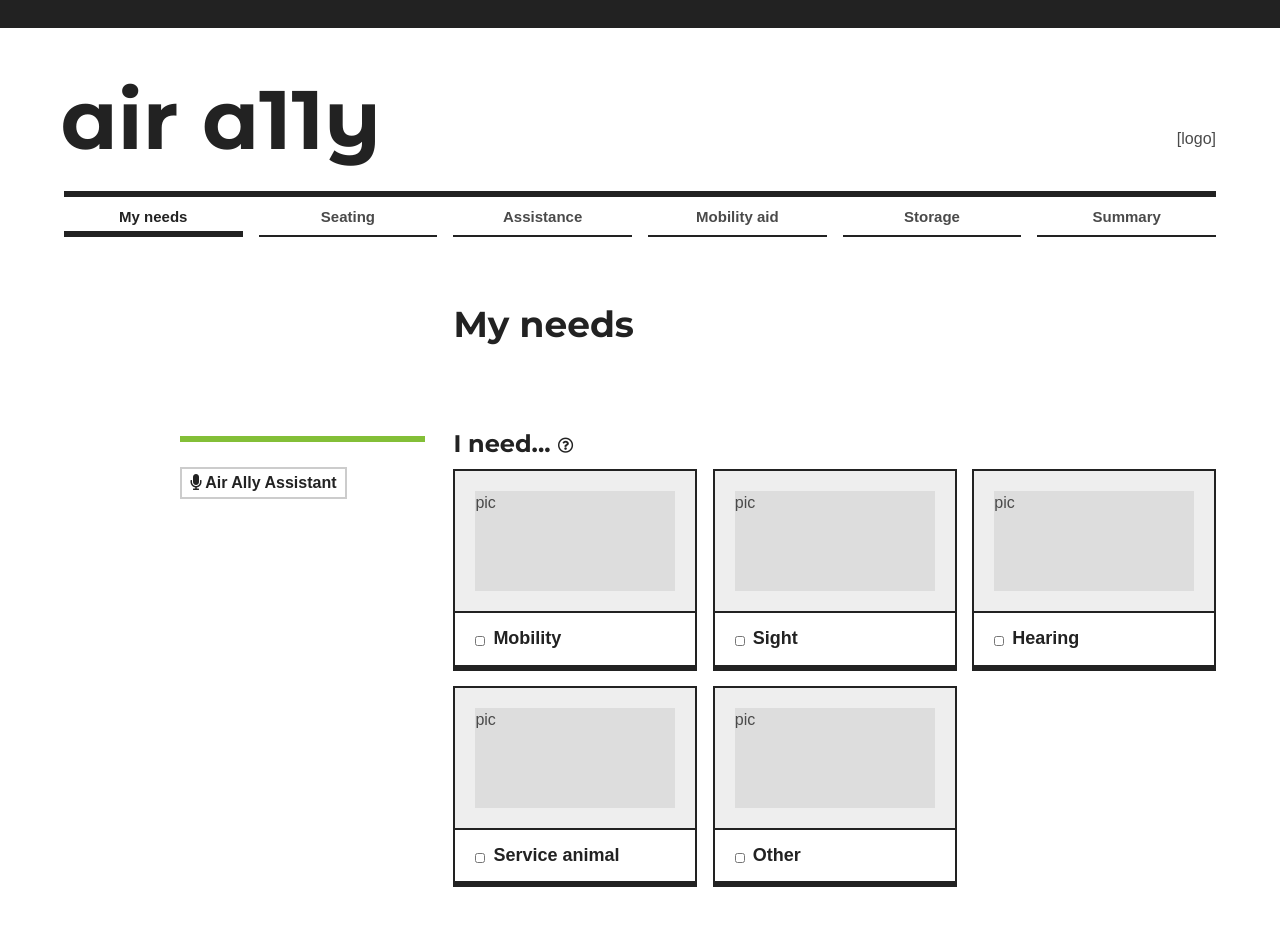
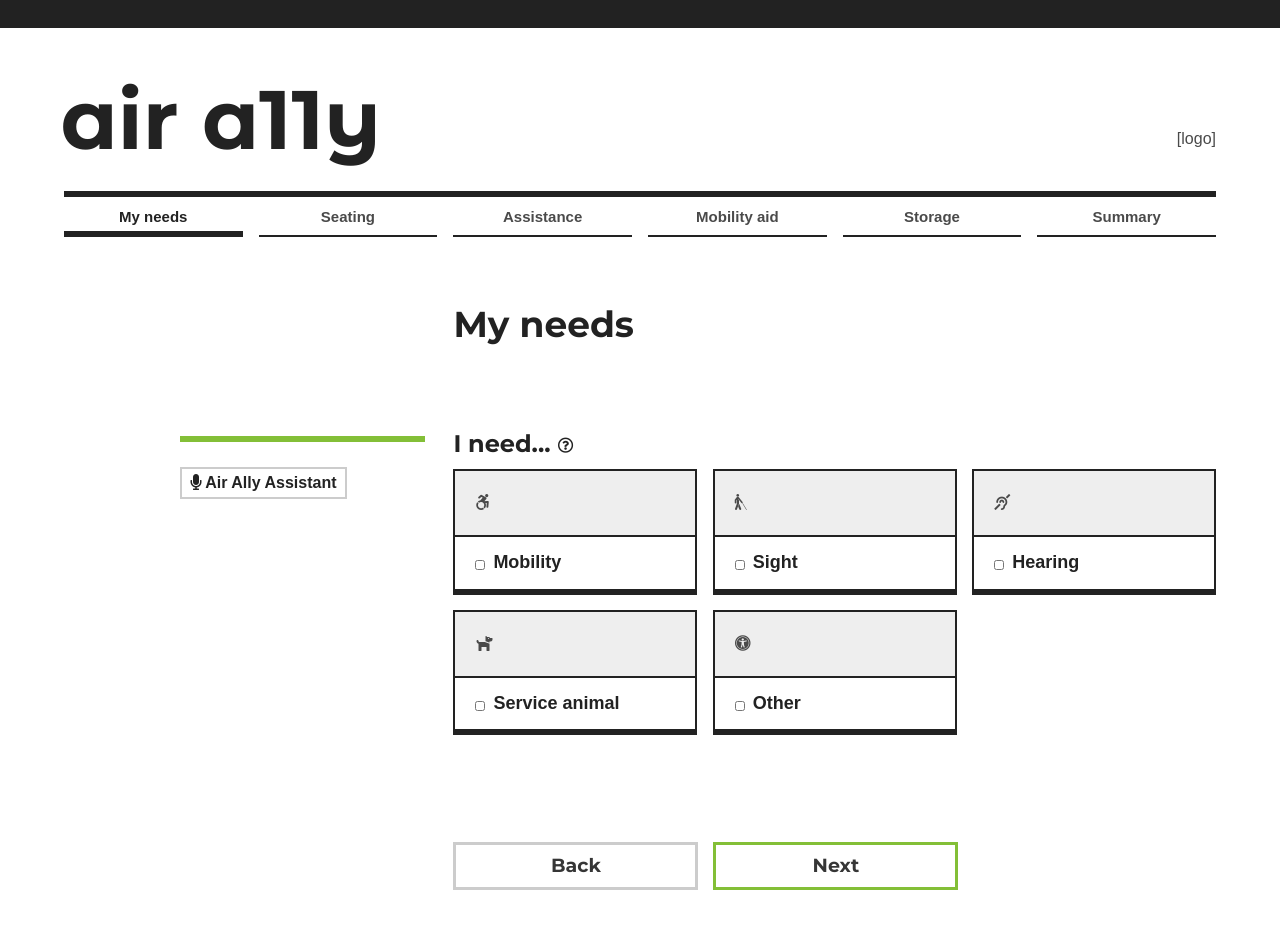
Before and after one commit to AirshipCMS/air-a11y, a React (Create React App) app: page /type-of-needs in a window 1280 px wide. Shown: the top 952 px of the page. Built offline with nearby package versions, Linux system fonts and the light colour scheme; no server answers; a web font is replaced by a local one.

Commit message:
adds font awesome icons to checkboxes

```diff
--- a/src/screens/SeatPreferences.js
+++ b/src/screens/SeatPreferences.js
@@ -10,7 +10,7 @@ export default () => {
   const [{ seatPreferences }, dispatch] = useStateValue();
 
   const updateForm = (field, value) => {
-    dispatch({ type: 'SAVE_SEAT_PREFERENCE', form_field: { [field]: value }})
+    dispatch({ type: 'SAVE_SEAT_PREFERENCE', form_field: { [field]: value } })
   }
 
   return (
@@ -38,9 +38,9 @@ export default () => {
 
               <div className="columns fancy-checkboxes">
                 <div className="column is-half">
-                  <label className={`fancy-checkbox ${seatPreferences.movable_arm_rests ? 'fancy-checkbox-checked':''}`}>
+                  <label className={`fancy-checkbox ${seatPreferences.movable_arm_rests ? 'fancy-checkbox-checked' : ''}`}>
                     <div className="fancy-checkbox-image">
-                      <div className="placeholder">pic</div>
+                      <i class="fas fa-wheelchair"></i>
                     </div>
                     <div className="fancy-checkbox-text">
                       <input onChange={({ target }) => updateForm('movable_arm_rests', target.checked)} checked={seatPreferences.movable_arm_rests} type="checkbox" />
@@ -49,9 +49,9 @@ export default () => {
                   </label>
                 </div>
                 <div className="column is-half">
-                  <label className={`fancy-checkbox ${seatPreferences.accessible_buttons ? 'fancy-checkbox-checked':''}`}>
+                  <label className={`fancy-checkbox ${seatPreferences.accessible_buttons ? 'fancy-checkbox-checked' : ''}`}>
                     <div className="fancy-checkbox-image">
-                      <div className="placeholder">pic</div>
+                      <i class="fas fa-braille"></i>
                     </div>
                     <div className="fancy-checkbox-text">
                       <input checked={seatPreferences.accessible_buttons} onChange={({ target }) => updateForm('accessible_buttons', target.checked)} type="checkbox" />
--- a/src/screens/TypeOfNeeds.js
+++ b/src/screens/TypeOfNeeds.js
@@ -23,7 +23,7 @@ export default () => {
   }
 
   const updateForm = (field, value) => {
-    dispatch({ type: 'SAVE_NEEDS', form_field: { [field]: value }})
+    dispatch({ type: 'SAVE_NEEDS', form_field: { [field]: value } })
   }
 
   return (
@@ -47,7 +47,7 @@ export default () => {
           <div className="question">
             <div className="question-left">
               <div className="help-text">
-                <SpeechSelection navigation={speechNavigation} selections={selections}/>
+                <SpeechSelection navigation={speechNavigation} selections={selections} />
               </div>
             </div>
             <div className="question-right">
@@ -62,12 +62,12 @@ export default () => {
               <div className="columns fancy-checkboxes">
                 {specialServices.map(need => (
                   <div key={need.code} className="column is-one-third">
-                    <label className={`fancy-checkbox ${needs[need.code] ? 'fancy-checkbox-checked':''}`}>
+                    <label className={`fancy-checkbox ${needs[need.code] ? 'fancy-checkbox-checked' : ''}`}>
                       <div className="fancy-checkbox-image">
-                        <div className="placeholder">pic</div>
+                        <i className={`${need.image}`}></i>
                       </div>
                       <div className="fancy-checkbox-text">
-                      <input checked={needs[need.code]} onChange={({ target }) => updateForm(need.code, target.checked)} type="checkbox" name={need.code} />
+                        <input checked={needs[need.code]} onChange={({ target }) => updateForm(need.code, target.checked)} type="checkbox" name={need.code} />
                         <p>{need.description}</p>
                       </div>
                     </label>
@@ -76,23 +76,23 @@ export default () => {
 
                 {/* mocked */}
                 <div className="column is-one-third">
-                  <label className={`fancy-checkbox ${needs.serviceAnimal ? 'fancy-checkbox-checked':''}`}>
+                  <label className={`fancy-checkbox ${needs.serviceAnimal ? 'fancy-checkbox-checked' : ''}`}>
                     <div className="fancy-checkbox-image">
-                      <div className="placeholder">pic</div>
+                      <i class="fas fa-dog"></i>
                     </div>
                     <div className="fancy-checkbox-text">
-                      <input type="checkbox" checked={needs.serviceAnimal} onChange={({ target }) => updateForm('serviceAnimal', target.checked)} name='serviceAnimal'/>
+                      <input type="checkbox" checked={needs.serviceAnimal} onChange={({ target }) => updateForm('serviceAnimal', target.checked)} name='serviceAnimal' />
                       <p>Service animal</p>
                     </div>
                   </label>
                 </div>
                 <div className="column is-one-third">
-                  <label className={`fancy-checkbox ${needs.other ? 'fancy-checkbox-checked':''}`}>
+                  <label className={`fancy-checkbox ${needs.other ? 'fancy-checkbox-checked' : ''}`}>
                     <div className="fancy-checkbox-image">
-                      <div className="placeholder">pic</div>
+                      <i class="fas fa-universal-access"></i>
                     </div>
                     <div className="fancy-checkbox-text">
-                      <input type="checkbox" checked={needs.other} onChange={({ target }) => updateForm('other', target.checked)} name='other'/>
+                      <input type="checkbox" checked={needs.other} onChange={({ target }) => updateForm('other', target.checked)} name='other' />
                       <p>Other</p>
                     </div>
                   </label>
@@ -104,8 +104,8 @@ export default () => {
 
               </div>
 
-            <button onClick={() => history.push('/')} className="button button-grey">Back</button>
-            <button onClick={() => history.push('/seat+location')} className="button">Next</button>
+              <button onClick={() => history.push('/')} className="button button-grey">Back</button>
+              <button onClick={() => history.push('/seat+location')} className="button">Next</button>
 
             </div>
           </div>
--- a/src/specialServices.js
+++ b/src/specialServices.js
@@ -1,5 +1,5 @@
 export default [
-  { code: 'WCHC', description: 'Mobility', matches: [/wheelchair/i, /mobility/i, /nobility/i] },
-  { code: 'BLIND', description: 'Sight', matches: [/blind/i, /eyes/i, /sight/i, /site/i, /seeing/i, /vision/i, /seeing/i, /visual/i] },
-  { code: 'DEAF', description: 'Hearing', matches: [/hearing/i, /sharing/i, /ears/i, /deaf/i, /audio/i] }
+  { code: 'WCHC', description: 'Mobility', matches: [/wheelchair/i, /mobility/i, /nobility/i], image: 'fab fa-accessible-icon' },
+  { code: 'BLIND', description: 'Sight', matches: [/blind/i, /eyes/i, /sight/i, /site/i, /seeing/i, /vision/i, /seeing/i, /visual/i], image: 'fas fa-blind' },
+  { code: 'DEAF', description: 'Hearing', matches: [/hearing/i, /sharing/i, /ears/i, /deaf/i, /audio/i], image: 'fas fa-deaf' }
 ]
```
